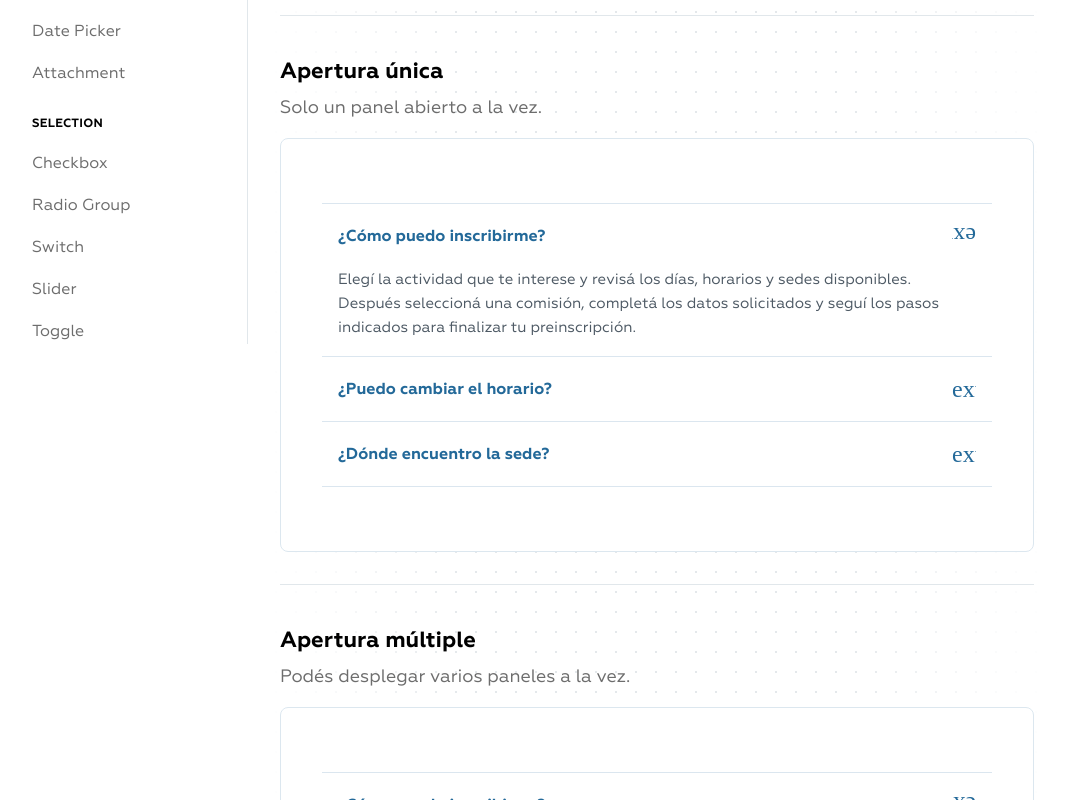
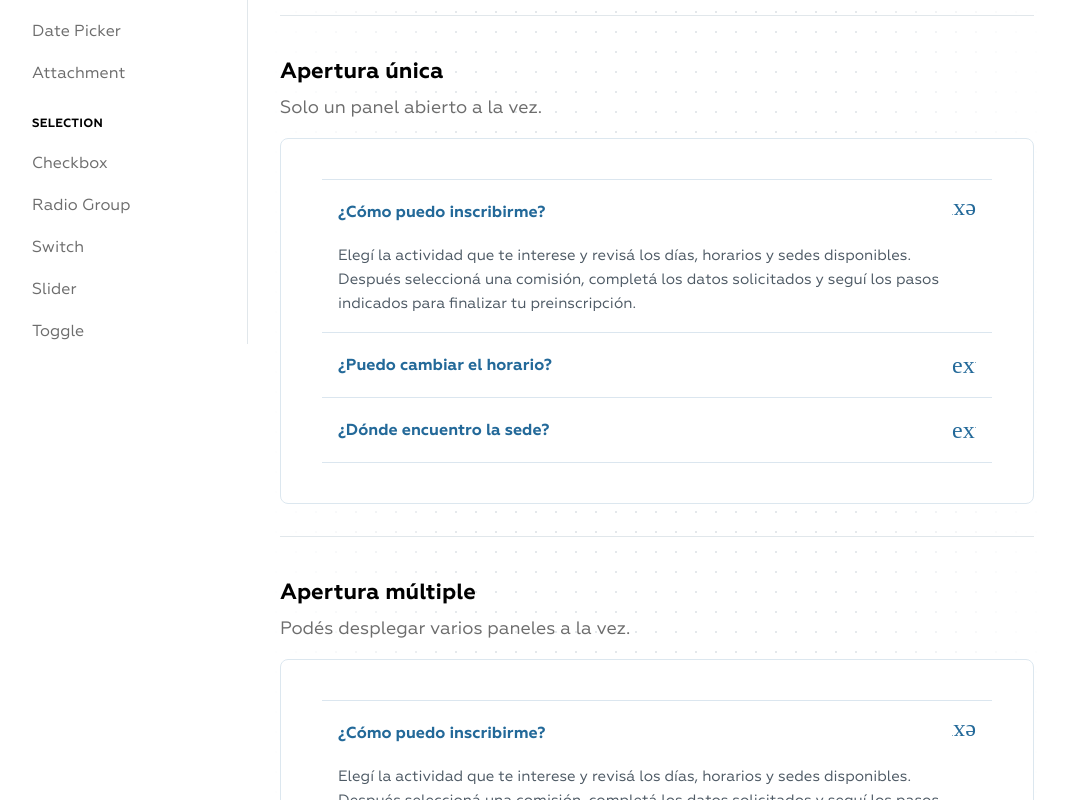
Before and after one commit to SantiagoM96/mlz-muni, a React (Vite) app: page /ui-kit-andy/componentes/acordeon in a window 1280 px wide. Shown: the part 520-1320 px from the top of the page, without its empty margins (4-1069 px from the left). Built offline with nearby package versions, Linux system fonts and the light colour scheme; a web font is replaced by a local one.

Commit message:
style(ui-kit): enforce minimum 40px spacing on all documentation demo surfaces

```diff
--- a/src/pages/andy-kit/andy-kit.css
+++ b/src/pages/andy-kit/andy-kit.css
@@ -2015,3 +2015,15 @@ html:has(.andy-doc-layout){scrollbar-gutter:stable}
 .andy-doc-layout .andy-component-search input::placeholder{
  color:#888;
 }
+
+
+/* Contrato editorial compartido: todas las superficies de demostración
+   (Field Group, Responsive Layout, Dialog, Attachment, etc.) tienen
+   40px mínimos en ambos ejes. No modifica el padding de los componentes
+   internos ni las tablas de documentación. */
+.andy-doc-layout .andy-doc-page .andy-doc-demo,
+.andy-doc-layout .andy-doc-page .andy-doc-preview{
+ padding-block:max(40px,var(--mlz-space-40,40px));
+ padding-inline:max(40px,var(--mlz-space-40,40px));
+ box-sizing:border-box;
+}
```
